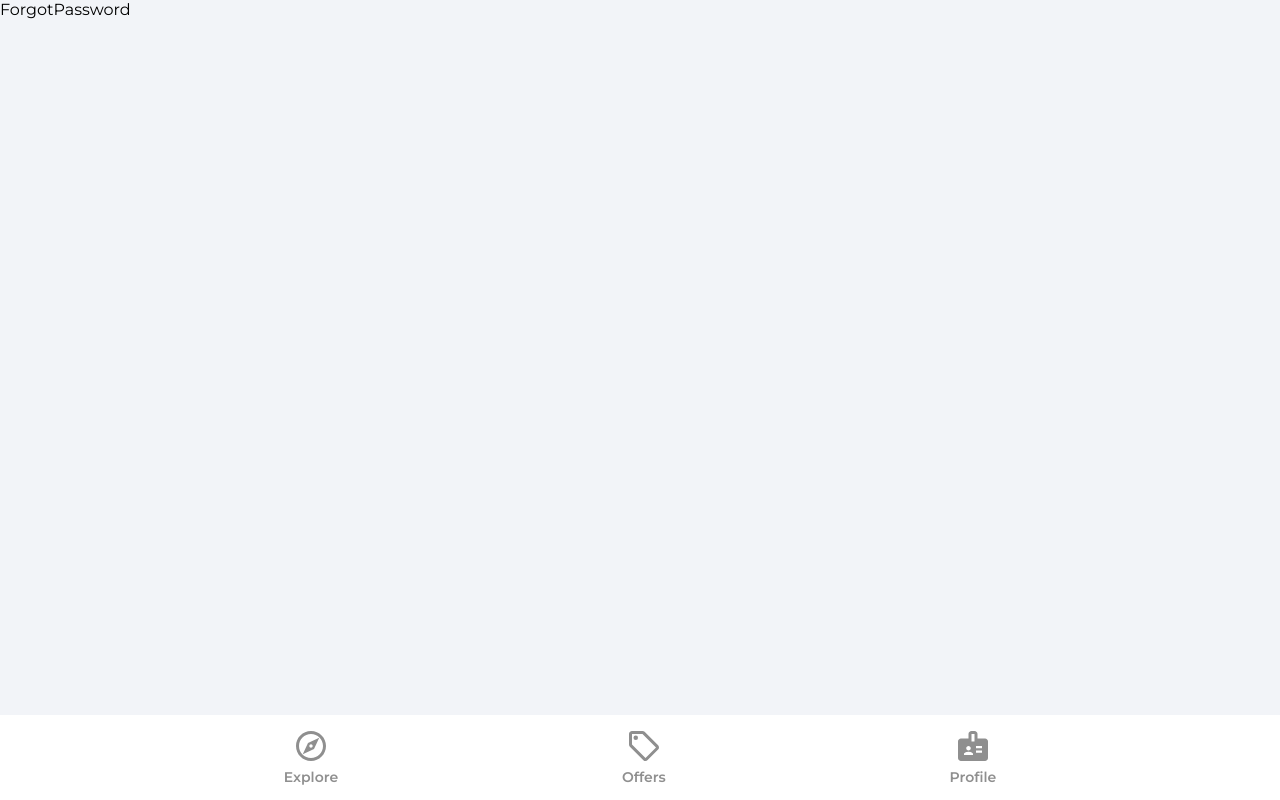
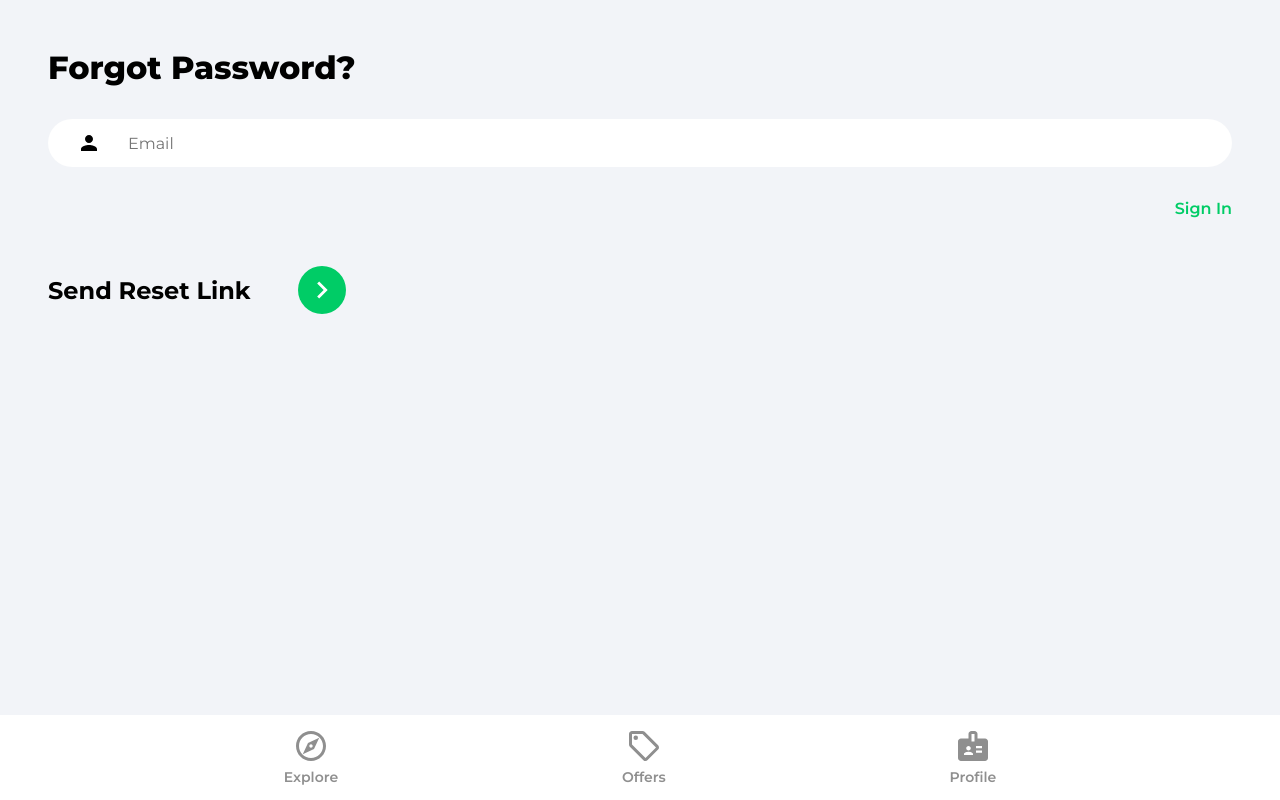
Before and after one commit to Harry-Leepz/house-marketplace, a React (Create React App) app: page /forgot-password in a window 1280 px wide. Built offline with nearby package versions, Linux system fonts and the light colour scheme; no server answers.

Commit message:
Built out the forgot password component

```diff
--- a/src/pages/ForgotPassword.jsx
+++ b/src/pages/ForgotPassword.jsx
@@ -1,5 +1,57 @@
+import { useState } from "react";
+import { Link } from "react-router-dom";
+
+import { getAuth, sendPasswordResetEmail } from "firebase/auth";
+import { toast } from "react-toastify";
+import { ReactComponent as ArrowRightIcon } from "../assets/svg/keyboardArrowRightIcon.svg";
+
 import React from "react";
 
 export const ForgotPassword = () => {
-  return <div>ForgotPassword</div>;
+  const [email, setEmail] = useState("");
+
+  const onChangeHandler = (event) => setEmail(event.target.value);
+
+  const onSubmitHandler = async (event) => {
+    event.preventDefault();
+
+    try {
+      const auth = getAuth();
+      await sendPasswordResetEmail(auth, email);
+      toast.success("Email Was Sent!!");
+    } catch (error) {
+      console.log(error);
+      toast.error("Something went horribly wrong...");
+    }
+  };
+
+  return (
+    <div className='pageContainer'>
+      <header>
+        <p className='pageHeader'>Forgot Password?</p>
+      </header>
+      <main>
+        <form onSubmit={onSubmitHandler}>
+          <input
+            type='email'
+            className='emailInput'
+            placeholder='Email'
+            id='email'
+            value={email}
+            onChange={onChangeHandler}
+          />
+          <Link className='forgotPasswordLink' to='/sign-in'>
+            Sign In
+          </Link>
+
+          <div className='signInBar'>
+            <div className='signInText'>Send Reset Link</div>
+            <button className='signInButton'>
+              <ArrowRightIcon fill='#ffffff' width='34px' height='34px' />
+            </button>
+          </div>
+        </form>
+      </main>
+    </div>
+  );
 };
```
